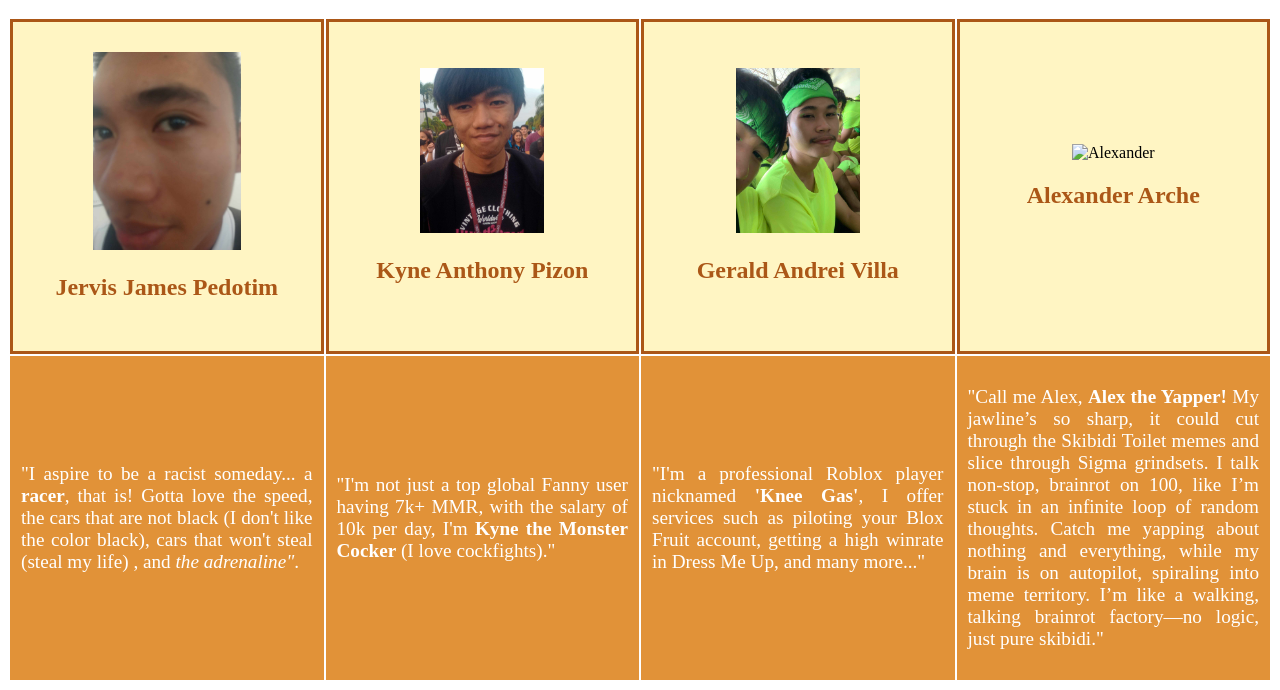
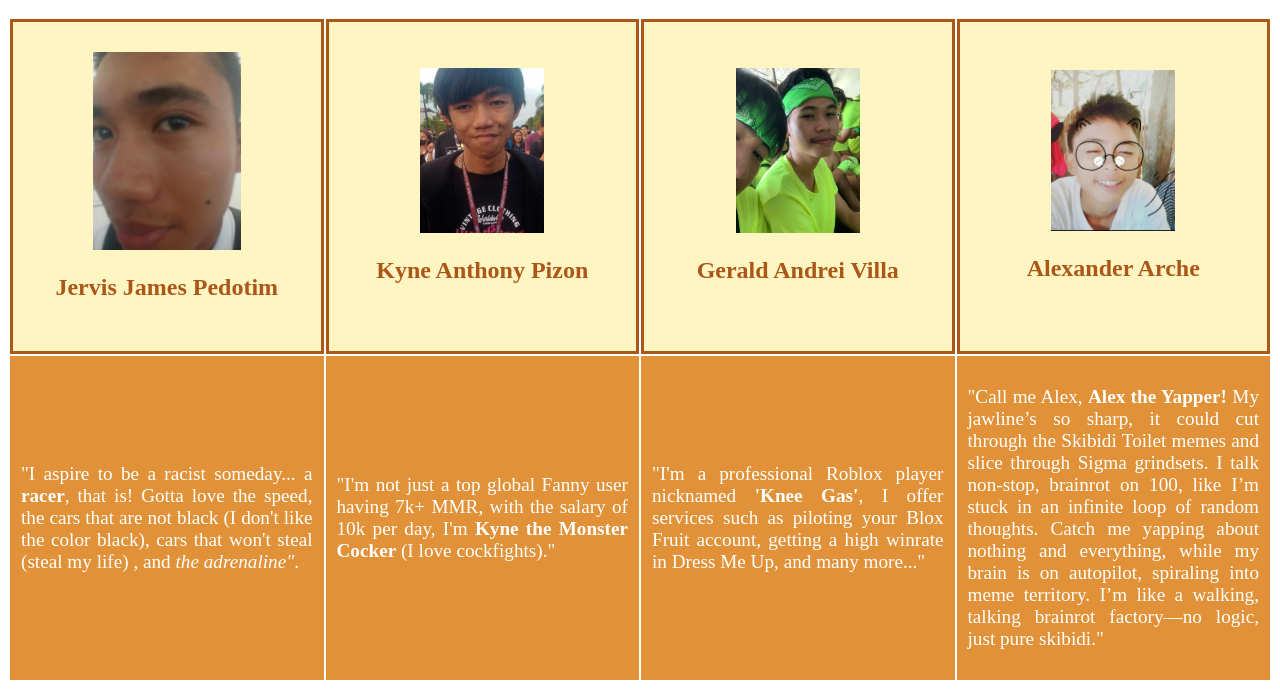
Before and after one commit to notYouralex/news_page, a plain HTML site: page about.html in a window 1280 px wide. Shown: the part 168-858 px from the top of the page. Drawn offline with Linux system fonts and the light colour scheme.

Commit message:
Update about.html

```diff
--- a/about.html
+++ b/about.html
@@ -56,7 +56,7 @@
                 <h2 style="text-align: center; color: #ab5717;">Gerald Andrei Villa</h2>
             </td>
             <td style="text-align: center; padding: 30px; background-color:  #fff5c3; border: solid #ab5717;" width="20%" height="10%">
-                <img src="./img/xander.jpg" width="50%" height="50%" alt="Alexander">
+                <img src="./img/xander.png" width="50%" height="50%" alt="Alexander">
                 <h2 style="text-align: center; color: #ab5717;">Alexander Arche</h2>
             </td>
         </tr>
```
